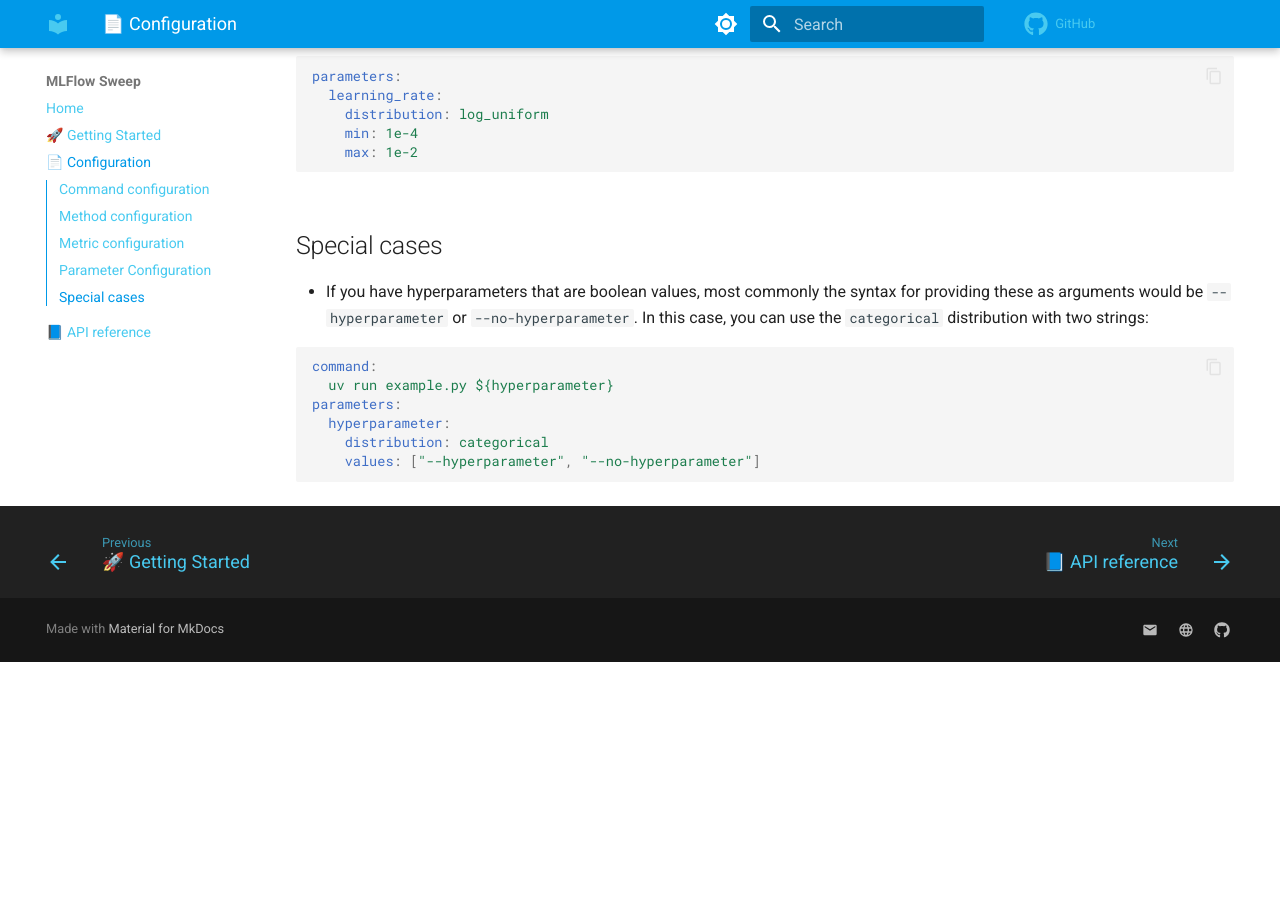
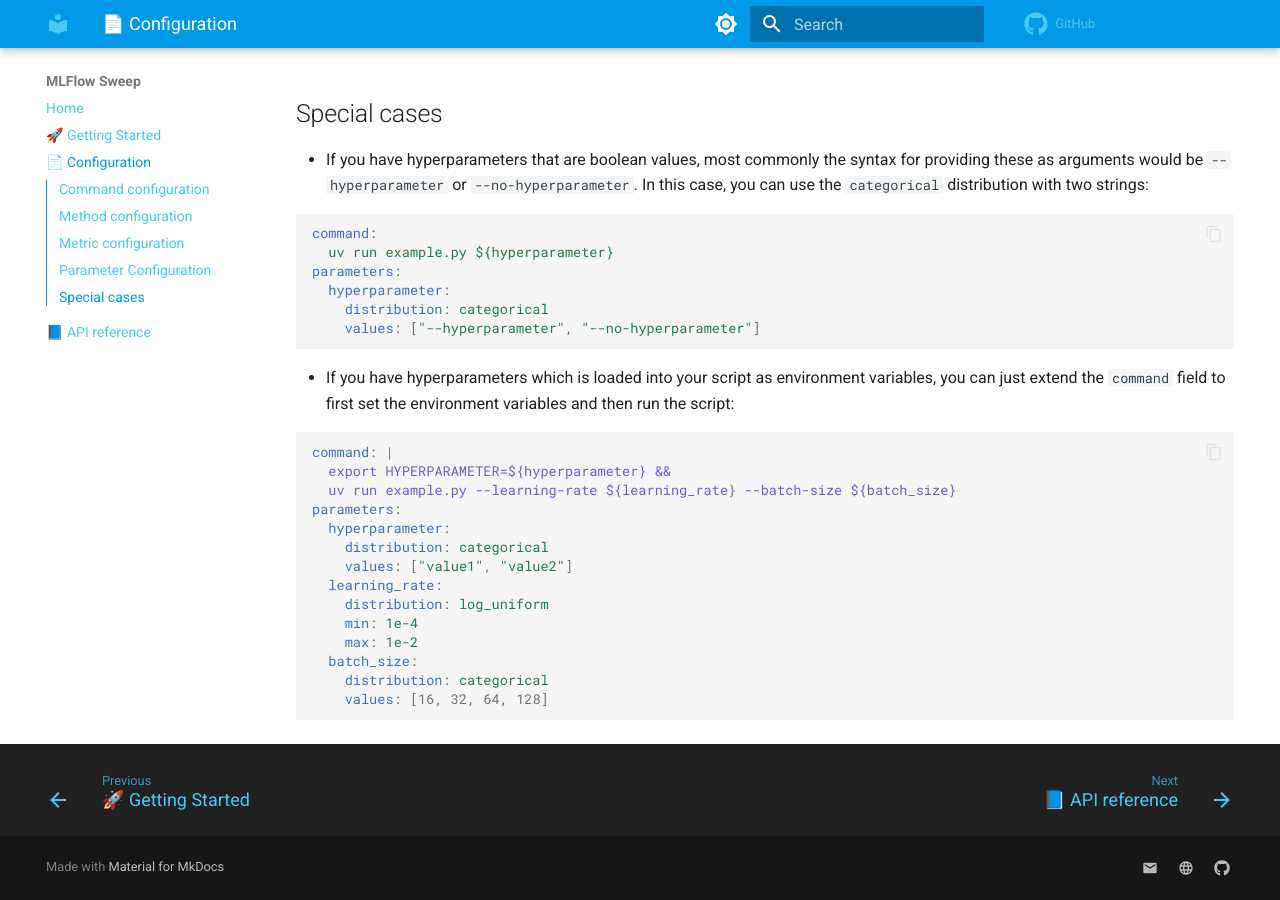
Before and after one commit to SkafteNicki/mlflow_sweep, an MkDocs documentation site: the page built from docs/configuration.md, in a window 1280 px wide and 900 px high, scrolled down 3206 px. Built offline with MkDocs 1.6.1 and Material for MkDocs 9.7.7, drawn with Linux system fonts in a browser that asks for light colours; comment, search, counter and statistics services are not loaded; before the commit the page ends 3868 px from its top, so only the background shows below that; some of the changed text lies outside the part shown.

Commit message:
support for env hyperparameters

````diff
--- a/docs/configuration.md
+++ b/docs/configuration.md
@@ -261,3 +254,23 @@ Here are examples of how to configure common hyperparameters:
       distribution: categorical
       values: ["--hyperparameter", "--no-hyperparameter"]
   ```
+
+* If you have hyperparameters which is loaded into your script as environment variables, you can just extend the
+  `command` field to first set the environment variables and then run the script:
+
+  ```yaml
+  command: |
+    export HYPERPARAMETER=${hyperparameter} &&
+    uv run example.py --learning-rate ${learning_rate} --batch-size ${batch_size}
+  parameters:
+    hyperparameter:
+      distribution: categorical
+      values: ["value1", "value2"]
+    learning_rate:
+      distribution: log_uniform
+      min: 1e-4
+      max: 1e-2
+    batch_size:
+      distribution: categorical
+      values: [16, 32, 64, 128]
+  ```
````
Also changed, not shown: other parts of docs/configuration.md (+0 -7 lines).
